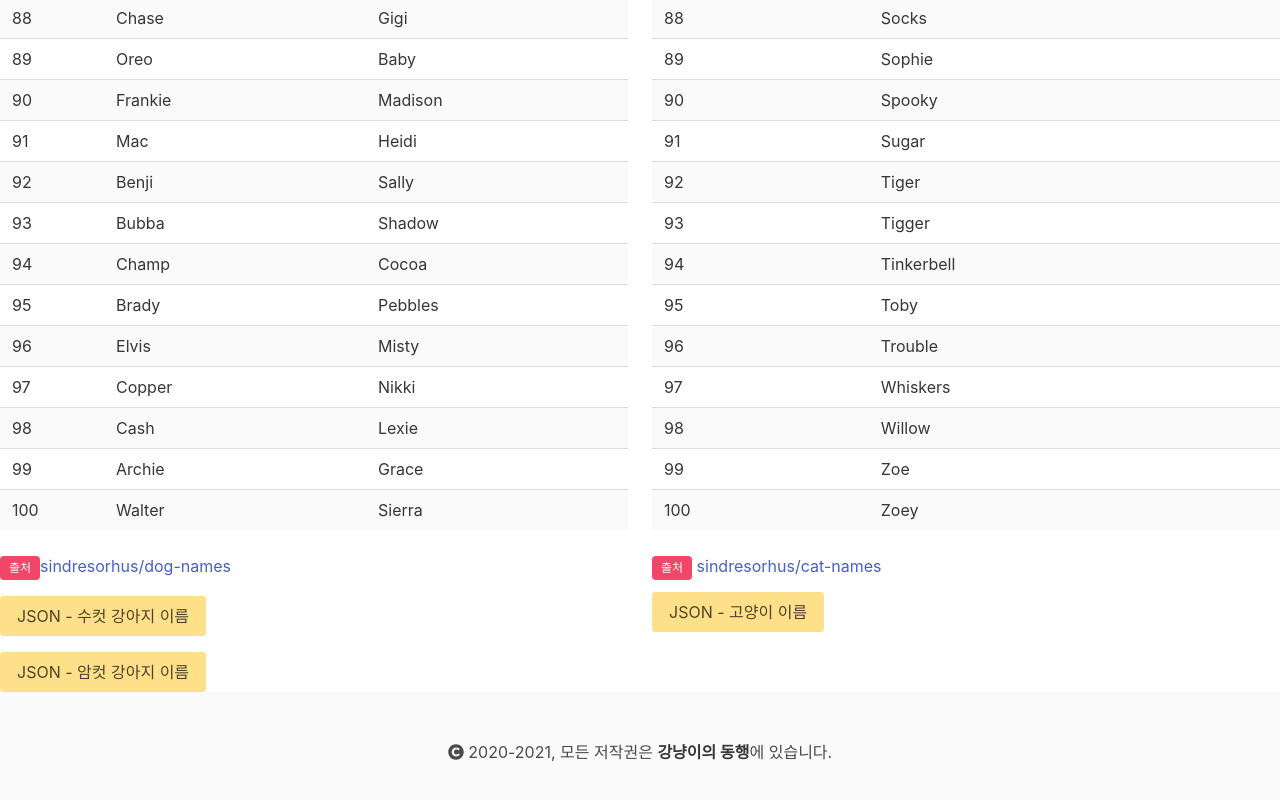
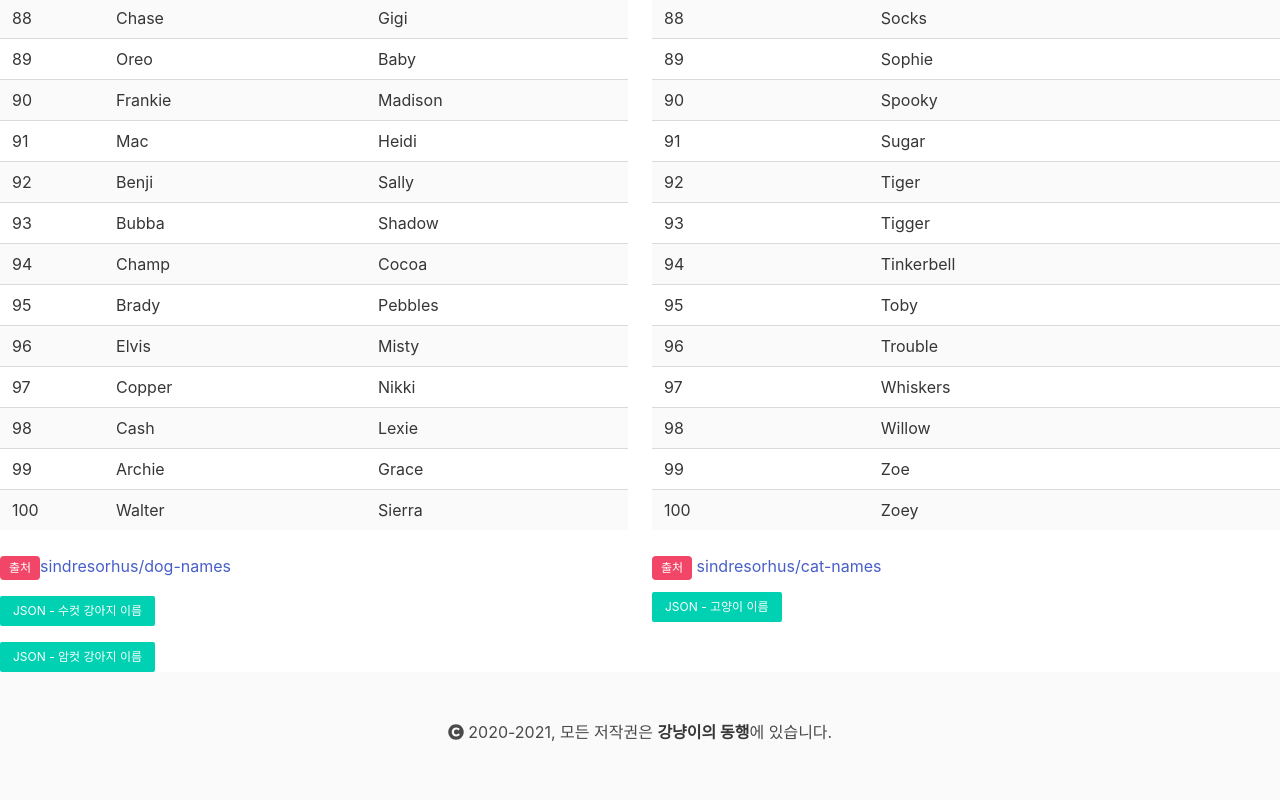
Before and after one commit to yongheuicho/doglove_2021, a Nuxt app: page /dogCatNames in a window 1280 px wide. Shown: the part 3889-4689 px from the top of the page. Built offline with nearby package versions, Linux system fonts and the light colour scheme.

Commit message:
make buttons smaller in dogCatNames.vue

```diff
--- a/pages/dogCatNames.vue
+++ b/pages/dogCatNames.vue
@@ -40,12 +40,12 @@
             >
           </p>
           <p class="content">
-            <a class="button is-warning" href="/dogMaleNames.json"
+            <a class="button is-primary is-small" href="/dogMaleNames.json"
               >JSON - 수컷 강아지 이름</a
             >
           </p>
           <p class="content">
-            <a class="button is-warning" href="/dogFemaleNames.json"
+            <a class="button is-primary is-small" href="/dogFemaleNames.json"
               >JSON - 암컷 강아지 이름</a
             >
           </p>
@@ -73,7 +73,7 @@
           <a href="https://github.com/sindresorhus/cat-names">
             sindresorhus/cat-names</a
           ><br />
-          <a class="button is-warning" href="/catNames.json"
+          <a class="button is-primary is-small" href="/catNames.json"
             >JSON - 고양이 이름</a
           ><br />
         </div>
```
Also changed, not shown: 1 other file (tests, documents, lock files or other folders).
